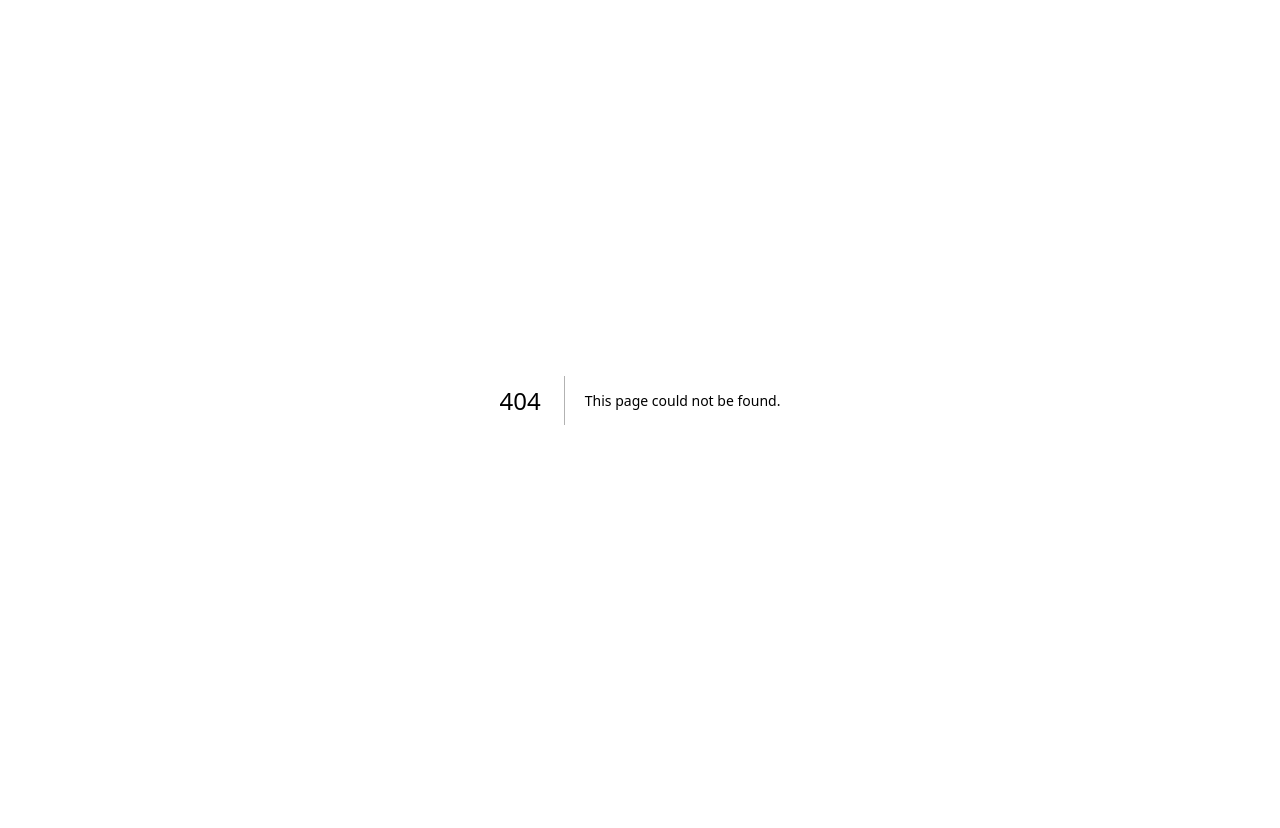
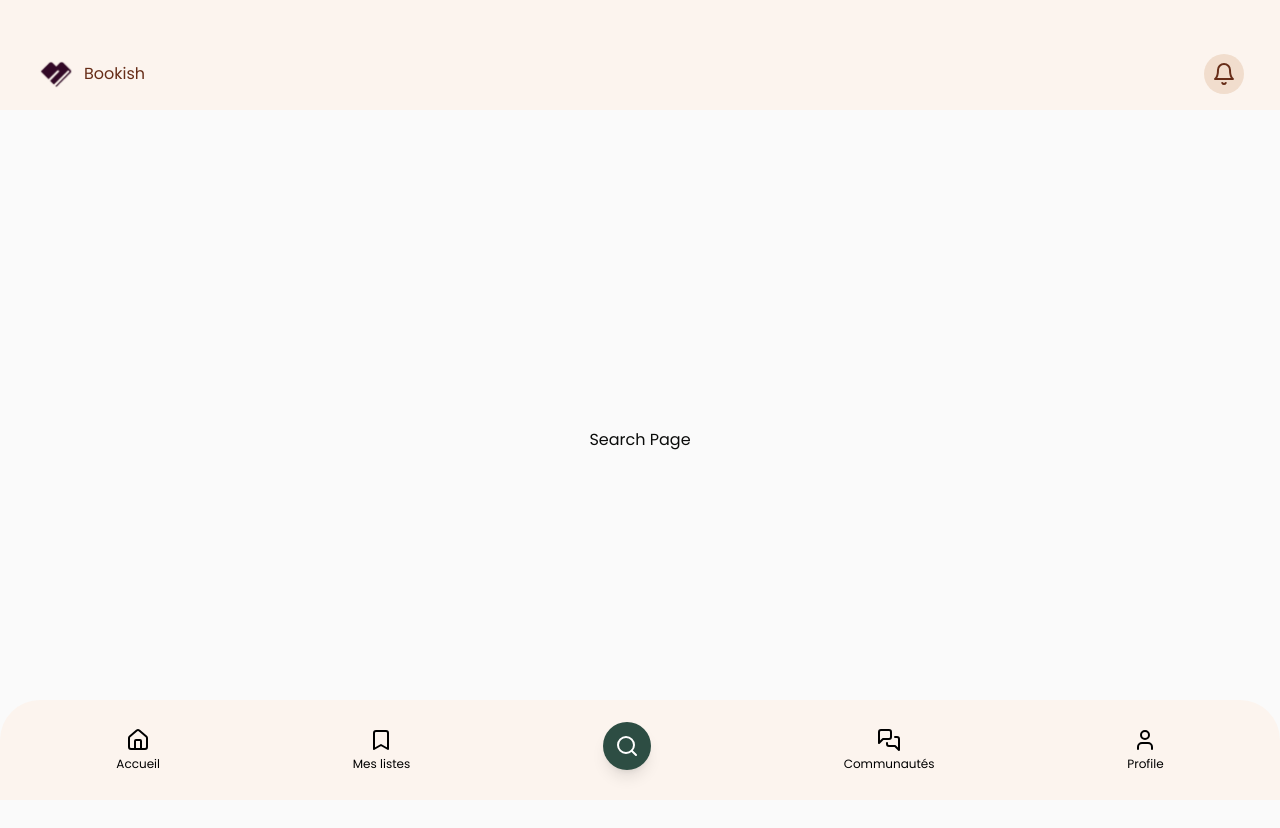
Before and after one commit to GrandEmpereur/Bookshelves, a Next.js app: page /search in a window 1280 px wide. Before the commit this address had no page. Shown: the top 828 px of the page. Before the commit the page ends 800 px from the top, so only its background shows below. Built offline with nearby package versions, Linux system fonts and the light colour scheme.

Commit message:
✨ ajouter(main) : créer les pages Communities, Lists, Profile, Search 🔧 ajouter(main) : créer le composant Layout pour la mise en page générale 🔧 supprimer(yolo) : supprimer la page Yolo obsolète 📝 mettre à jour(components) : modifier le lien dans TopBar de /notification à #

```diff
--- /dev/null
+++ b/src/app/(main)/communities/page.tsx
@@ -0,0 +1,11 @@
+import React from 'react'
+
+const page = () => {
+  return (
+    <div>
+      Communities Page
+    </div>
+  )
+}
+
+export default page
--- /dev/null
+++ b/src/app/(main)/lists/page.tsx
@@ -0,0 +1,11 @@
+import React from 'react'
+
+const page = () => {
+  return (
+    <div>
+      List Page
+    </div>
+  )
+}
+
+export default page
--- /dev/null
+++ b/src/app/(main)/profile/page.tsx
@@ -0,0 +1,11 @@
+import React from 'react'
+
+const page = () => {
+  return (
+    <div>
+      Profile Page
+    </div>
+  )
+}
+
+export default page
--- /dev/null
+++ b/src/app/(main)/search/page.tsx
@@ -0,0 +1,12 @@
+import React from 'react'
+import { Search } from 'lucide-react';
+
+const page = () => {
+  return (
+    <div>
+      Search Page
+    </div>
+  )
+}
+
+export default page
--- a/src/app/yolo/page.tsx
+++ /dev/null
@@ -1,21 +0,0 @@
-import React from 'react';
-import { cookies } from 'next/headers';
-
-const Page = () => {
-    // Récupérer les cookies
-    const cookieStore = cookies();
-
-    // Récupérer la valeur du cookie 'access_tokens'
-    const accessToken = cookieStore.get('access_tokens');
-
-    // Afficher la valeur du cookie dans la console pour le débogage
-    console.log('Access token:', accessToken);
-
-    return (
-        <div>
-            {/* Afficher d'autres contenus ou utiliser la valeur du cookie */}
-        </div>
-    );
-};
-
-export default Page;
--- a/src/components/TopBar.tsx
+++ b/src/components/TopBar.tsx
@@ -15,7 +15,7 @@ const TopBar = () => {
                         </span>
                     </Link>
 
-                    <Link href="/notification">
+                    <Link href="#">
                         <Button size={'icon'} variant={'accentVariant'}>
                             <Bell size={24} />
                         </Button>
```
Also changed, not shown: src/app/(main)/layout.tsx (renamed from src/app/(main)/feed/layout.tsx).
